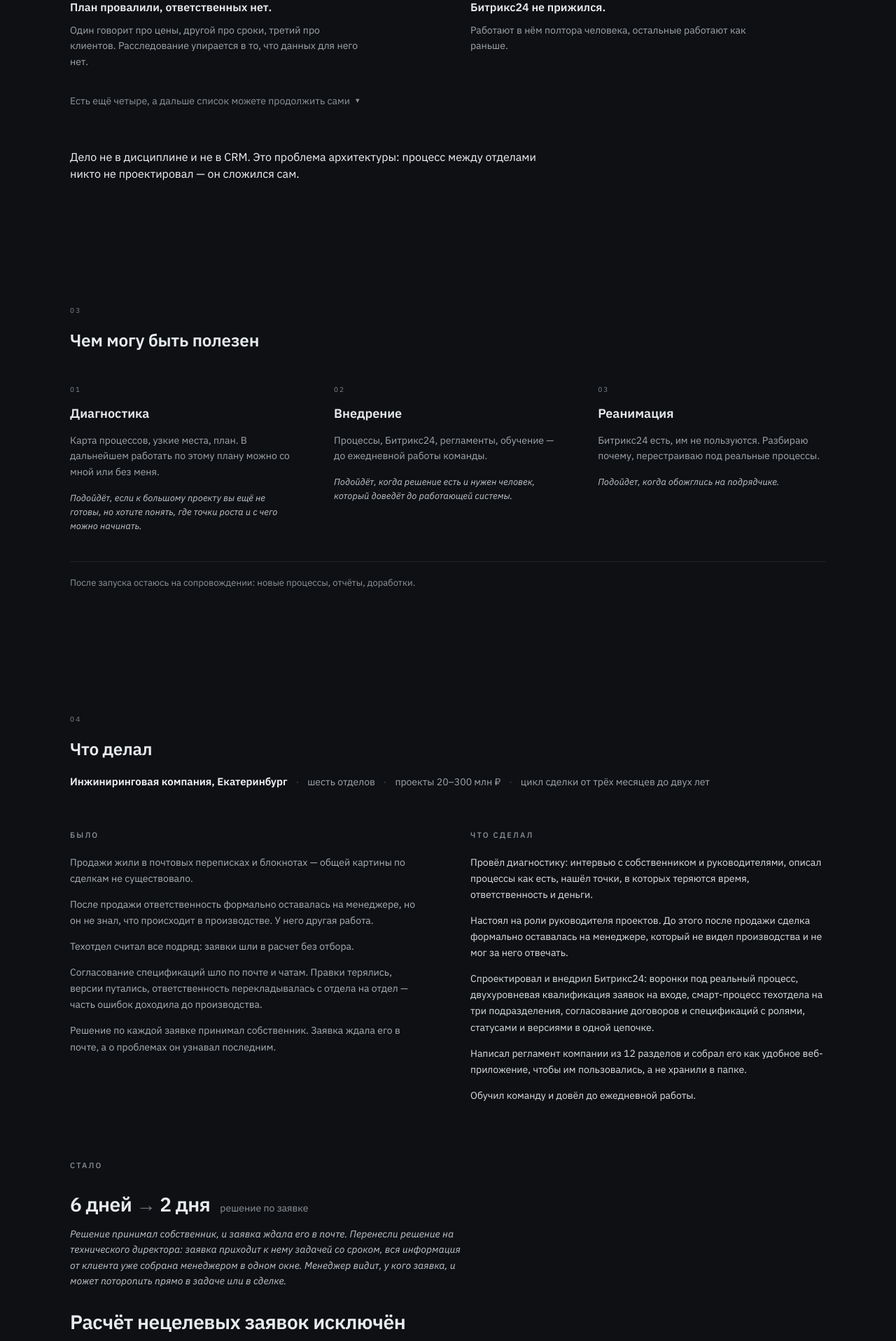
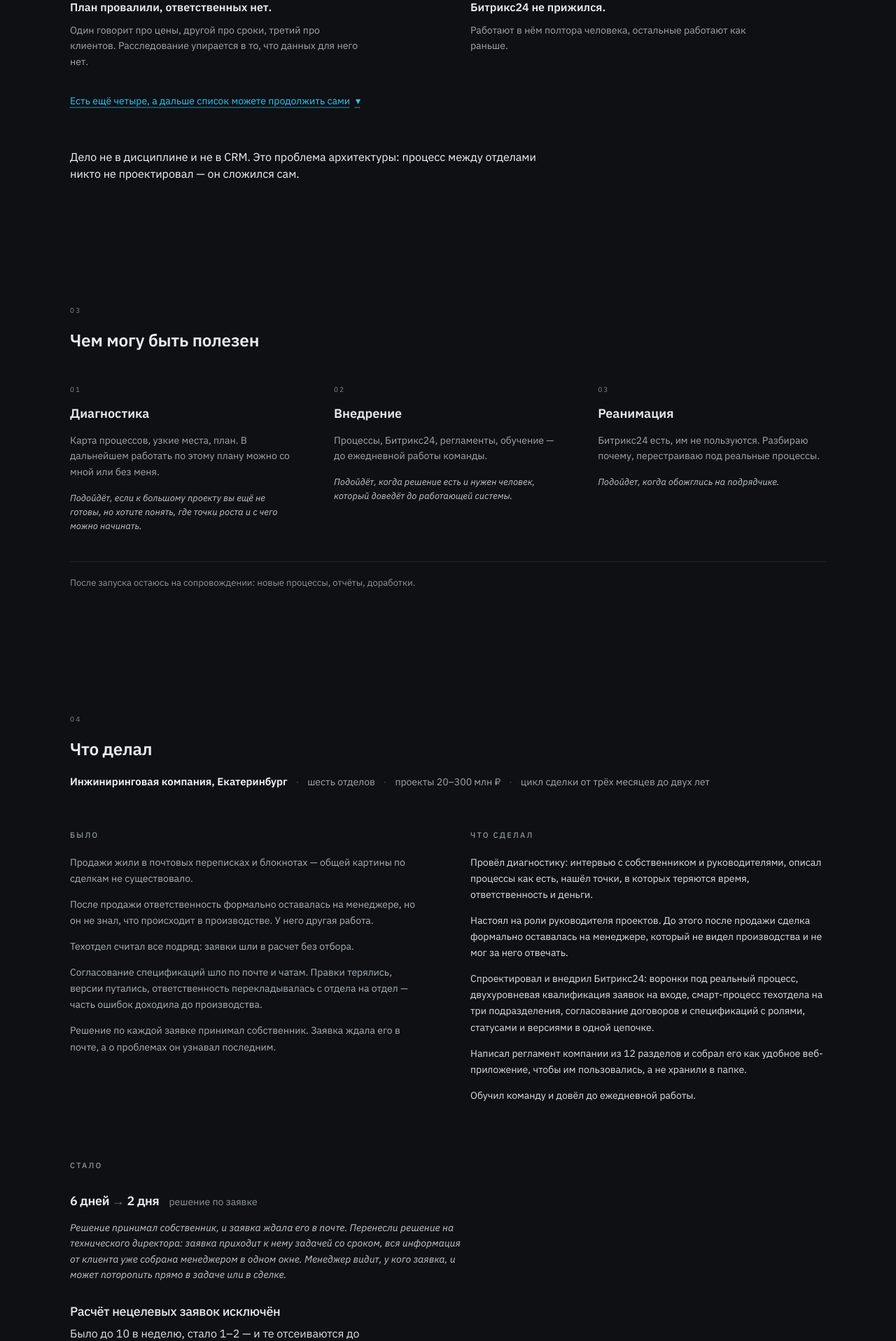
Before and after one commit to kozlov-av/kozlovav-site, a plain HTML site: page index.html in a window 1280 px wide. Shown: the part 1280-3196 px from the top of the page at 70% size. Drawn offline with Linux system fonts and the light colour scheme.

Commit message:
Снижаем визуальный вес показателей СТАЛО, делаем сворачивалки заметно кликабельными
- Показатели «6 дней → 2 дня» и «Расчёт нецелевых заявок исключён» уменьшены до clamp(17px,1.4vw,20px), чтобы читаться слабее заголовков экранов (clamp(20px,1.9vw,28px)); у второй фразы вес снижен до 500
- Summary у .more-cases теперь окрашен в акцент #2FC7F7 (как «Битрикс24» в h1), с пунктирным подчёркиванием (отступ 4px) и посветлением в hover; треугольник увеличен до 14px

Co-Authored-By: Claude Sonnet 5 <noreply@anthropic.com>

```diff
--- a/index.html
+++ b/index.html
@@ -61,8 +61,9 @@ section[id] { scroll-margin-top:40px; }
 .field { width:100%; padding:10px 2px; background:transparent; border:0; border-radius:0; border-bottom:1px solid #2A2F36; color:#F2F4F6; font-size:14px; outline:none; }
 @media (max-width:768px) { .field { font-size:17px; } }
 
+.more-cases summary { color:#2FC7F7; text-decoration:underline dotted; text-underline-offset:4px; }
 .more-cases summary::-webkit-details-marker { display:none; }
-.more-cases summary:hover { color:#C3C9CF; }
+.more-cases summary:hover { color:#7DDDFF; }
 .more-cases[open] summary span { transform:rotate(180deg); display:inline-block; }
 
 </style>
@@ -143,7 +144,7 @@ section[id] { scroll-margin-top:40px; }
 
 
     <details class="more-cases" style="margin-top:clamp(30px,4vh,48px)">
-      <summary style="cursor:pointer;color:#8E959C;font-size:14px;list-style:none;display:inline-flex;align-items:center;gap:8px">Есть ещё четыре, а дальше список можете продолжить сами<span style="font-size:11px">▾</span></summary>
+      <summary style="cursor:pointer;font-size:14px;list-style:none;display:inline-flex;align-items:center;gap:8px">Есть ещё четыре, а дальше список можете продолжить сами<span style="font-size:14px">▾</span></summary>
       <div class="grid-2col" style="gap:clamp(30px,4vw,60px) clamp(32px,5vw,80px);margin-top:clamp(28px,4vh,44px)">
         <div>
           <div class="mob-17" style="font-size:16px;font-weight:600;line-height:1.35">Отдел продаж живёт своей жизнью.</div>
@@ -236,13 +237,13 @@ section[id] { scroll-margin-top:40px; }
       <div style="display:flex;flex-direction:column;gap:clamp(30px,4vh,48px)">
         <div>
           <div style="display:flex;flex-wrap:wrap;align-items:baseline;gap:8px 14px">
-            <div style="font-size:clamp(22px,2.2vw,32px);font-weight:600;line-height:1.05;letter-spacing:-0.018em">6 дней <span style="color:#6E767E">→</span> 2 дня</div>
+            <div style="font-size:clamp(17px,1.4vw,20px);font-weight:600;line-height:1.05;letter-spacing:-0.018em">6 дней <span style="color:#6E767E">→</span> 2 дня</div>
             <div style="color:#8E959C;font-size:14px">решение по заявке</div>
           </div>
           <p class="mob-17" style="margin:14px 0 0;max-width:560px;font-style:italic;color:#C3C9CF;font-size:14px;line-height:1.6;text-wrap:pretty">Решение принимал собственник, и заявка ждала его в почте. Перенесли решение на технического директора: заявка приходит к нему задачей со сроком, вся информация от клиента уже собрана менеджером в одном окне. Менеджер видит, у кого заявка, и может поторопить прямо в задаче или в сделке.</p>
         </div>
         <div>
-          <div style="font-size:clamp(22px,2.2vw,32px);font-weight:600;line-height:1.14;letter-spacing:-0.018em;max-width:700px;text-wrap:pretty">Расчёт нецелевых заявок исключён</div>
+          <div style="font-size:clamp(17px,1.4vw,20px);font-weight:500;line-height:1.14;letter-spacing:-0.018em;max-width:700px;text-wrap:pretty">Расчёт нецелевых заявок исключён</div>
           <div class="mob-17" style="margin-top:8px;max-width:560px;color:#DDE1E5;font-size:16px;line-height:1.5;text-wrap:pretty">Было до 10 в неделю, стало 1–2 — и те отсеиваются до передачи инженеру.</div>
           <p class="mob-17" style="margin:14px 0 0;max-width:560px;font-style:italic;color:#C3C9CF;font-size:14px;line-height:1.6;text-wrap:pretty">Квалификация в два уровня: менеджер отсеивает по критериям на входе, техдиректор принимает решение и только после этого заявка уходит в проработку.</p>
         </div>
@@ -352,7 +353,7 @@ section[id] { scroll-margin-top:40px; }
     <h2 style="margin:0;font-size:clamp(20px,1.9vw,28px);line-height:1.2;font-weight:600;letter-spacing:-0.008em;text-wrap:pretty">Из чего сложился мой опыт</h2>
 
     <details class="more-cases" style="margin-top:clamp(40px,6vh,64px)">
-      <summary style="cursor:pointer;color:#8E959C;font-size:14px;list-style:none;display:inline-flex;align-items:center;gap:8px">Семнадцать лет в четырех абзацах<span style="font-size:11px">▾</span></summary>
+      <summary style="cursor:pointer;font-size:14px;list-style:none;display:inline-flex;align-items:center;gap:8px">Семнадцать лет в четырех абзацах<span style="font-size:14px">▾</span></summary>
       <div style="display:flex;flex-direction:column;gap:clamp(32px,5vh,54px);margin-top:clamp(24px,3vh,34px)">
         <div style="max-width:740px">
           <div style="font-size:clamp(17px,1.5vw,20px);font-weight:600;line-height:1.28">ОКБ «Новатор» · Пумори · Машхолдинг</div>
```
